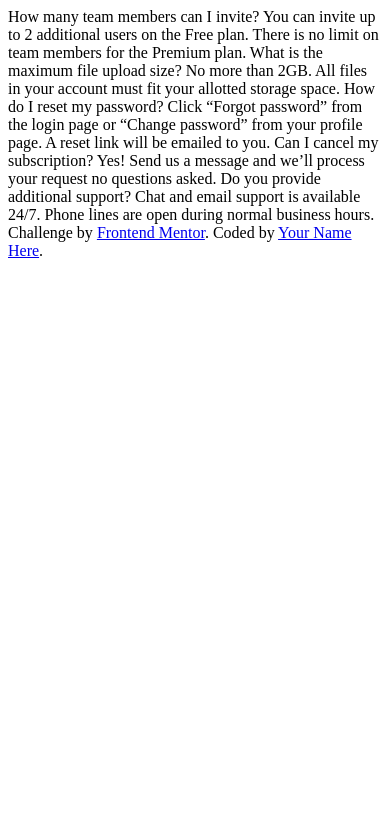
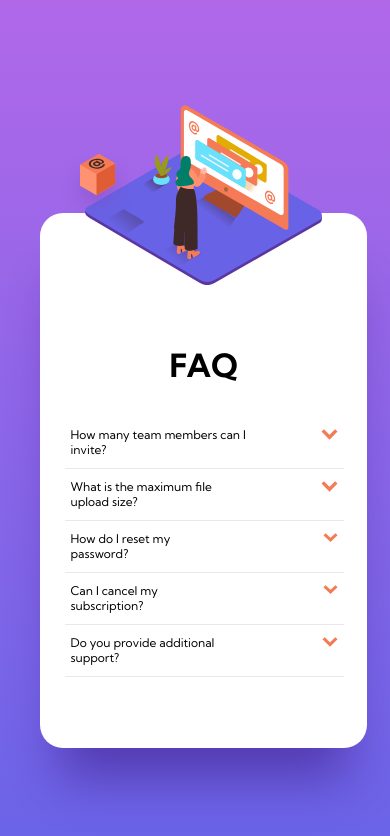
Before and after one commit to zky63/AccordianCard, a plain HTML site: page index.html in a window 390 px wide. Drawn offline with Linux system fonts and the light colour scheme.

Commit message:
First Submit to Frontend Mentor

```diff
--- /dev/null
+++ b/app.js
@@ -0,0 +1,19 @@
+const button = document.getElementsByClassName("accordianContainer__button");
+const icon = document.getElementsByClassName("icon");
+let i;
+
+console.log(icon);
+
+for(i = 0; i<button.length; i++){
+    button[i].addEventListener('click', function(){
+        this.classList.toggle("activeAccordion");
+
+        let panel = this.nextElementSibling;
+        if (panel.style.display === "block"){
+            panel.style.display = "none";
+        }
+        else {
+            panel.style.display = "block";
+        }
+    })
+}
--- a/index.html
+++ b/index.html
@@ -6,31 +6,59 @@
 
   <link rel="icon" type="image/png" sizes="32x32" href="./images/favicon-32x32.png">
   <link href = "styles.css" rel = "stylesheet">
+  <link rel="preconnect" href="https://fonts.gstatic.com">
+  <link href="https://fonts.googleapis.com/css2?family=Kumbh+Sans:wght@400;700&display=swap" rel="stylesheet">
 
   <title>Frontend Mentor | FAQ Accordion Card</title>
 
 </head>
 <body>
-  How many team members can I invite?
+
+
+
+  <div class = "mainContainer">
+
+    <img src = "images/illustration-woman-online-desktop.svg" class = "womanImage" alt = "woman">
+    <img src = "images/bg-pattern-desktop.svg" class = "linesImage" alt = "lines">
+    <img src = "images/illustration-box-desktop.svg" class = "cubeImage" alt = "box">
+
+    <h1>FAQ</h1>
+    <div class = "mainContainer__accordianContainer">
+      <button class = "accordianContainer__button accordianContainer__button--1" id = "button1">How many team members can I invite?<img class = "icon icon1" id = "icon1" src = "images/icon-arrow-down.svg"></button>
+      <div class = "accordianContainer__panel">
         You can invite up to 2 additional users on the Free plan. There is no limit on
         team members for the Premium plan.
+      </div>
+      <hr>
 
-  What is the maximum file upload size?
+      <button class = "accordianContainer__button accordianContainer__button--2">What is the maximum file upload size?<img class = "icon icon2" id = "icon2" src = "images/icon-arrow-down.svg"></button>
+      <div class = "accordianContainer__panel">
         No more than 2GB. All files in your account must fit your allotted storage space.
+      </div>
+      <hr>
 
-  How do I reset my password?
+      <button class = "accordianContainer__button accordianContainer__button--3">How do I reset my password?<img class = "icon icon3" id = "icon3" src = "images/icon-arrow-down.svg"></button>
+      <div class = "accordianContainer__panel">
         Click “Forgot password” from the login page or “Change password” from your profile page.
         A reset link will be emailed to you.
+      </div>
+      <hr>
 
-  Can I cancel my subscription?
+      <button class = "accordianContainer__button accordianContainer__button--4">Can I cancel my subscription?<img class = "icon icon4" id = "icon4" src = "images/icon-arrow-down.svg"></button>
+      <div class = "accordianContainer__panel">
         Yes! Send us a message and we’ll process your request no questions asked.
+      </div>
+      <hr>
 
-  Do you provide additional support?
+      <button class = "accordianContainer__button accordianContainer__button--5">Do you provide additional support?<img class = "icon icon5" id = "icon5" src = "images/icon-arrow-down.svg"></button>
+      <div class = "accordianContainer__panel">
         Chat and email support is available 24/7. Phone lines are open during normal business hours.
+      </div>
+      <hr>
+    </div>
 
-  <div class="attribution">
-    Challenge by <a href="https://www.frontendmentor.io?ref=challenge" target="_blank">Frontend Mentor</a>.
-    Coded by <a href="#">Your Name Here</a>.
   </div>
+
+  <script src = "app.js"></script>
 </body>
 </html>
--- a/styles.css
+++ b/styles.css
@@ -1,3 +1,187 @@
 body {
+    height: 100vh;
+    width: 100vw;
+    background: linear-gradient(180deg, #B068E9 0%, #6463E7 100%);
+    background-size: 100%;
+}
+
+.mainContainer {
+    box-sizing: border-box;
+    margin: auto;
+    top: 219px;
+    width: 920px;
+    height: 509px;
+    position: relative;
+    background-color: #FFFFFF;
+    box-shadow: 0px 50px 50px -20px rgba(53, 18, 122, 0.497159);
+    border-radius: 23px;
+    overflow: hidden;
+}
+
+.linesImage {
+    position: absolute;
+    left: -62.61%;
+    right: 57.83%;
+    top: -43.03%;
+    bottom: 31.43%;
+}
+
+.womanImage {
+    position: absolute;
+    width: 472px;
+    height: 359px;
+    top: 70px;
+    left: -84px;
+    z-index: 1;
+}
+
+.cubeImage {
+    position: fixed;
+    margin-top: 175px;
+    margin-left: -120px;
+    z-index: 3;
+}
+
+h1 {
+    font-family: 'Kumbh sans';
+    font-weight: 700px;
+    font-size: 32px;
+    margin-top: 65px;
+    margin-right: 378px;
+    margin-left: 475px;
+}
+
+.mainContainer__accordianContainer {
+    box-sizing: border-box;
+    width: 350px;
+    margin-top: 43px;
+    margin-left: 475px;
+}
+
+.accordianContainer__button {
+    box-sizing: border-box;
+    display: inline-flex;
+    align-items: flex-start;
+    width: 100%;
+    height: 35px;
+    background-color: #FFFFFF;
+    border: none;
+    font-family: 'Kumbh sans';
+    font-weight: 400;
+    font-size: 14px;
+    cursor: pointer;
+    outline: none;
+}
+
+.accordianContainer__button:hover {
+    color: rgba(244,123,86,1);
+}
+
+.icon1 {
+    margin-left: 73px;
+    margin-top: 2px;
+}
+
+.icon2 {
+    margin-left: 73px;
+    margin-top: 2px;
+}
+
+.icon3 {
+    margin-left: 134px;
+    margin-top: 2px;
+}
+
+.icon4 {
+    margin-left: 132px;
+    margin-top: 2px;
+}
+
+.icon5 {
+    margin-left: 95px;
+    margin-top: 2px;
+}
+
+.accordianContainer__panel {
+    box-sizing: border-box;
+    padding-left: 5px;
+    display: none;
+    overflow:hidden;
+    text-align: left;
+    font-family: 'Kumbh sans';
+    font-weight: 400;
+    font-size: 12px;
+    line-height: 18px;
+    color: rgba(120,120,135,1);
+}
+
+hr {
+    height: 1px;
+    border: none;
+    background-color:  rgba(232,232,234,1);;
+}
+
+.activeAccordion {
+    font-weight: bold;
 
 }
+
+@media only screen and (max-width: 400px){
+    .mainContainer {
+        top: 148px;
+        width: 327px;
+        height: 535px;
+        overflow: visible;
+    }
+
+    .linesImage {
+        display:none;
+    }
+
+    .womanImage {
+        width: 237px;
+        height: 180px;
+        top: -108px;
+        left: 45px;
+        z-index: 2;
+    }
+
+    .cubeImage {
+        position: fixed;
+        width: 75px;
+        margin-top: -60px;
+        margin-left: 20px;
+
+        z-index: 3;
+    }
+
+    h1 {
+        box-sizing: border-box;
+        padding-top: 132px;
+        margin-top: 65px;
+        margin-left: 130px;
+    }
+
+    .mainContainer__accordianContainer {
+        box-sizing: border-box;
+        width: 279px;
+        height: 285px;
+        margin-top: 40px;
+        margin-left: 25px;
+
+    }
+
+    .accordianContainer__button {
+        text-align: left;
+        width: 100%;
+        height: 34px;
+        background-color: #FFFFFF;
+        font-size: 12px;
+        cursor: pointer;
+        outline: none;
+    }
+
+    .icon {
+        width: 20px;
+    }
+}
```
Lines whose indentation alone changed are shown as unchanged.
